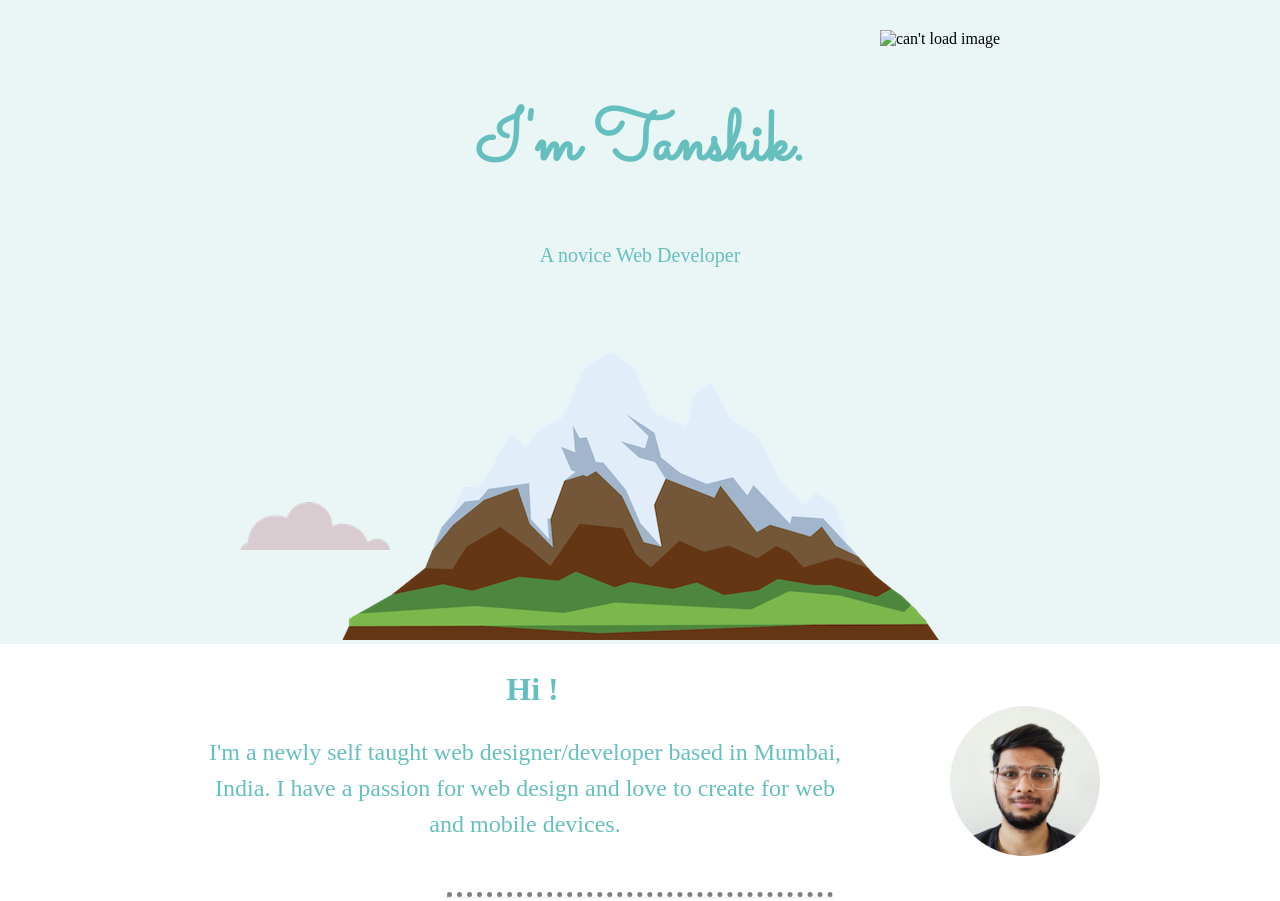
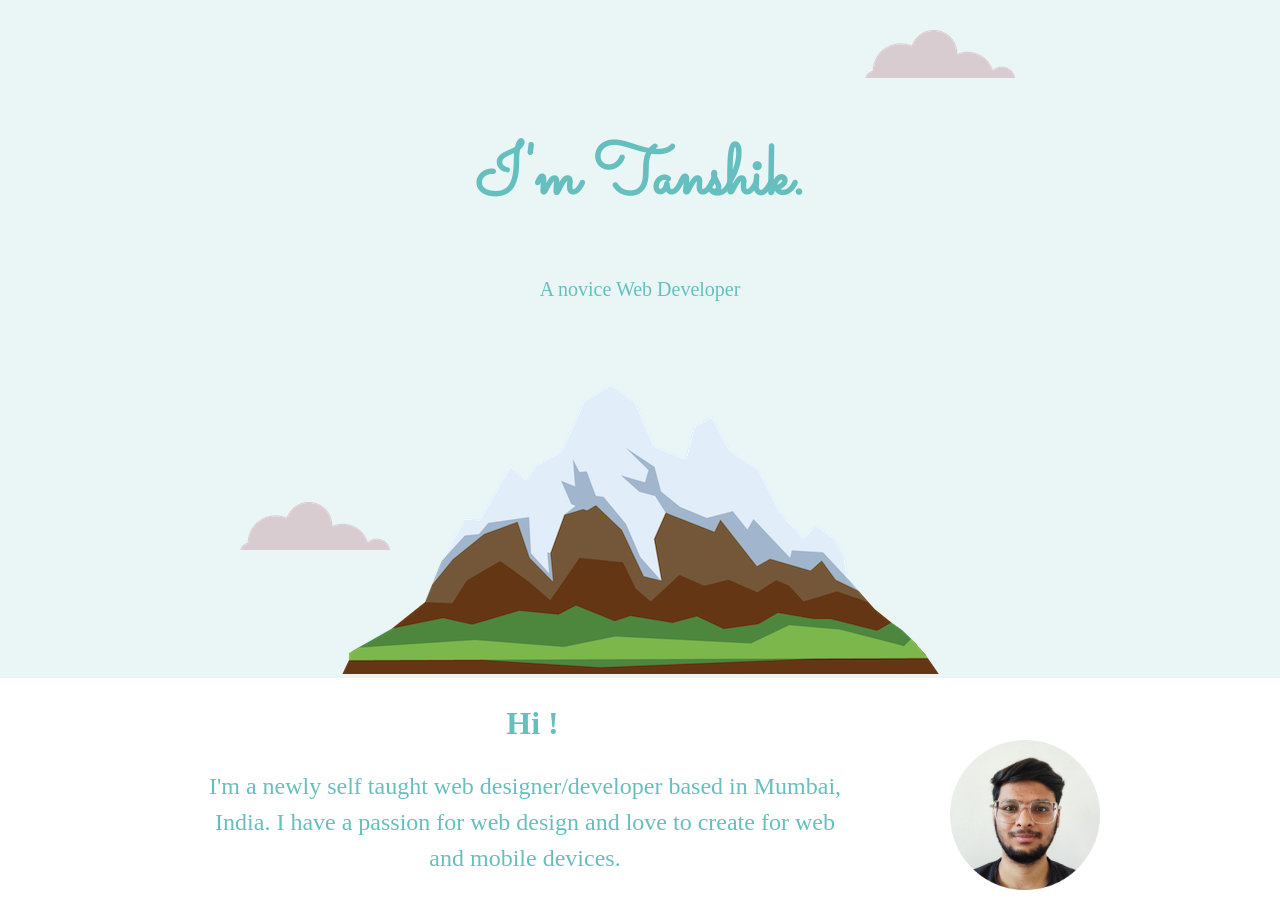
Before and after one commit to TanshikDoshi/Personal-Site, a plain HTML site: page index.html in a window 1280 px wide. Shown: the top 901 px of the page. Drawn offline with Linux system fonts and the light colour scheme; a web font is replaced by a local one.

Commit message:
Update index.html

```diff
--- a/index.html
+++ b/index.html
@@ -15,7 +15,7 @@
 
 <body>
     <div class="intro">
-        <img class="cloud_up" src=".images/cloud.png" alt="can't load image">
+        <img class="cloud_up" src="./images/cloud.png" alt="can't load image">
         <h1 id="name">I'm Tanshik.</h1>
         <h2 id="desc">A novice Web Developer</h2>
         <img class="cloud_down" src="./images/cloud.png" alt="can't load image">
```
